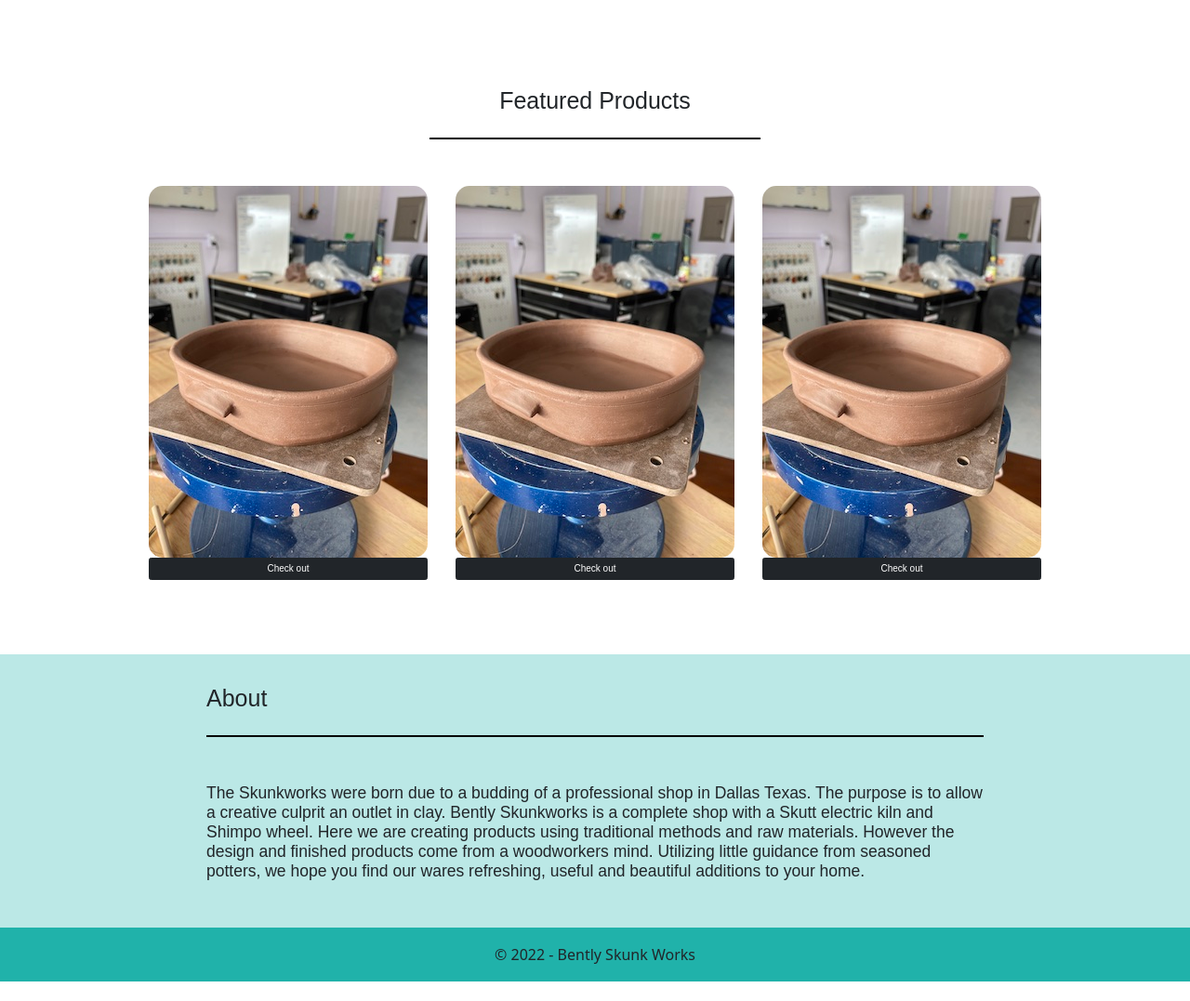
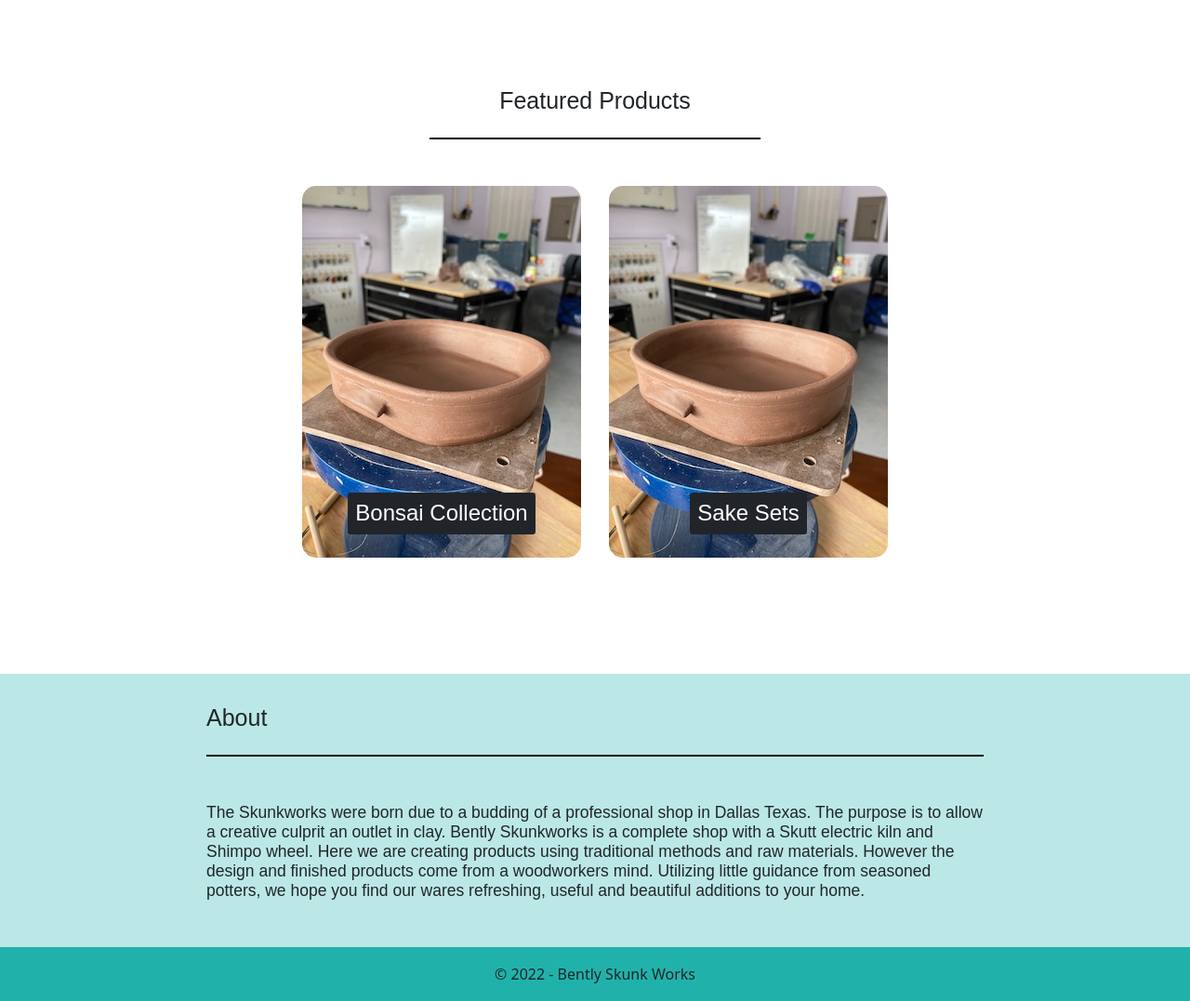
Before and after one commit to tallen1985/bentlySkunkWorks, a PHP site: page / in a window 1280 px wide. Shown: the part 495-1572 px from the top of the page at 93% size. Before the commit the page ends 1551 px from the top, so only its background shows below. Run offline with PHP 8.4, Linux system fonts and the light colour scheme; data that the repository does not hold is empty.

Commit message:
links to products

```diff
--- a/assets/css/style.css
+++ b/assets/css/style.css
@@ -527,6 +527,16 @@ main .featuredProducts > .content .imageBox .item h4 {
   color: #000;
 }
 
+main .featuredProducts > .content .imageBox .item a {
+  position: relative;
+  top: -70px;
+  margin: 0 auto;
+  font-size: 2.4rem;
+  width: -webkit-max-content;
+  width: -moz-max-content;
+  width: max-content;
+}
+
 main .about {
   width: 100%;
   font-family: "Railway", sans-serif;
--- a/assets/css/style.scss
+++ b/assets/css/style.scss
@@ -140,6 +140,13 @@ main {
             margin: 1em auto;
             color: #000;
           }
+          a {
+            position: relative;
+            top: -70px;
+            margin: 0 auto;
+            font-size: 2.4rem;
+            width: max-content;
+          }
         }
       }
     }
@@ -193,5 +200,3 @@ main {
     }
   }
 }
-.itemBox {
-}
--- a/index.php
+++ b/index.php
@@ -103,15 +103,11 @@ session_start();
           <div class="imageBox">
             <div class="item">
               <img src="assets/img/BSWC1.jpg" />
-              <button class="btn btn-dark">Check out</button>
+              <a href="/bonsai.php" class="btn btn-dark">Bonsai Collection</a>
             </div>
             <div class="item">
               <img src="assets/img/BSWC1.jpg" />
-              <button class="btn btn-dark">Check out</button>
-            </div>
-            <div class="item">
-              <img src="assets/img/BSWC1.jpg" />
-              <button class="btn btn-dark">Check out</button>
+              <a href="/sake.php" class="btn btn-dark">Sake Sets</a>
             </div>
           </div>
         </div>
```
Also changed, not shown: 1 other file.
